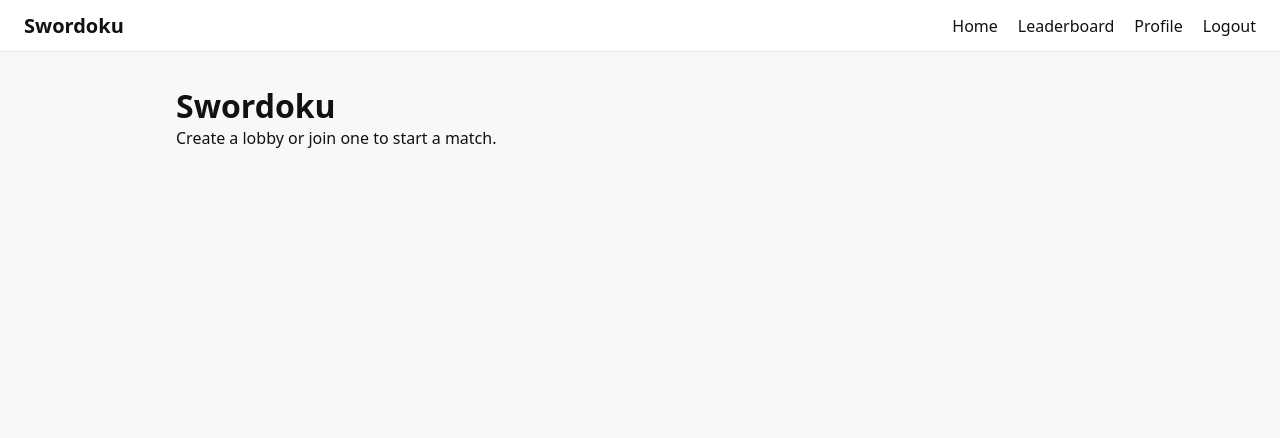
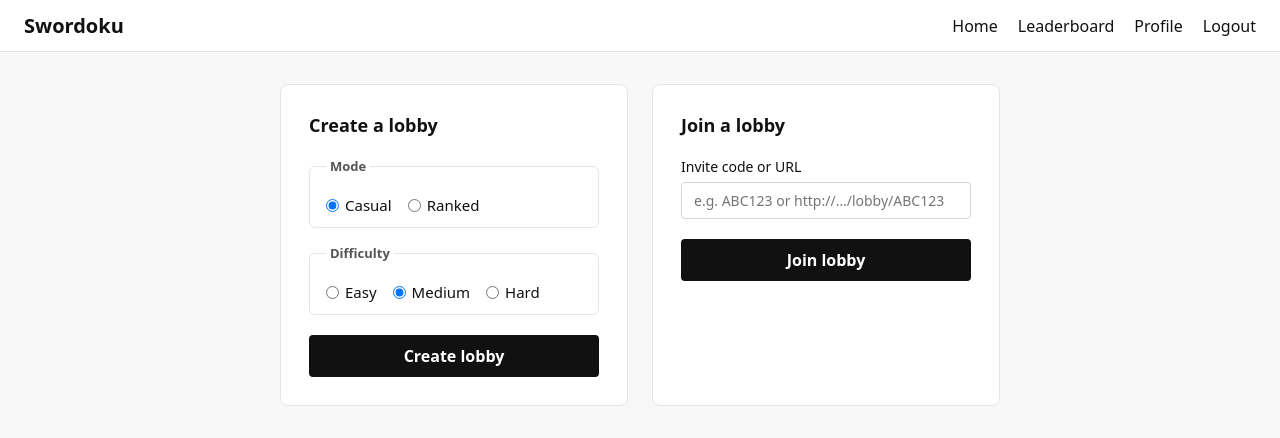
Before and after one commit to InfoTCube/Swordoku, a React (Vite) app in the folder frontend/: page / in a window 1280 px wide. Shown: the top 438 px of the page. Built offline with nearby package versions, Linux system fonts and the light colour scheme; sample sign-in values are in the browser's storage.

Commit message:
feat: implement home page

```diff
--- a/frontend/src/index.css
+++ b/frontend/src/index.css
@@ -139,3 +139,114 @@ a:hover { text-decoration: underline; }
   color: #111;
   font-weight: 600;
 }
+
+/* Home page */
+.home-container {
+  display: grid;
+  grid-template-columns: 1fr 1fr;
+  gap: 1.5rem;
+  max-width: 720px;
+  margin: 0 auto;
+}
+
+@media (max-width: 560px) {
+  .home-container { grid-template-columns: 1fr; }
+}
+
+.home-card {
+  background: #fff;
+  border: 1px solid #e5e5e5;
+  border-radius: 8px;
+  padding: 1.75rem;
+}
+
+.home-card-title {
+  font-size: 1.125rem;
+  font-weight: 700;
+  margin-bottom: 1.25rem;
+}
+
+.home-form {
+  display: flex;
+  flex-direction: column;
+  gap: 1rem;
+}
+
+.home-error {
+  background: #fff0f0;
+  border: 1px solid #fca5a5;
+  border-radius: 4px;
+  color: #b91c1c;
+  font-size: 0.875rem;
+  padding: 0.5rem 0.75rem;
+}
+
+.home-fieldset {
+  border: 1px solid #e5e5e5;
+  border-radius: 6px;
+  padding: 0.75rem 1rem;
+}
+
+.home-legend {
+  font-size: 0.8125rem;
+  font-weight: 600;
+  padding: 0 0.25rem;
+  color: #555;
+}
+
+.home-radio-group {
+  display: flex;
+  gap: 1rem;
+  margin-top: 0.5rem;
+}
+
+.home-radio-label {
+  display: flex;
+  align-items: center;
+  gap: 0.375rem;
+  font-size: 0.9375rem;
+  cursor: pointer;
+}
+
+.home-label {
+  display: flex;
+  flex-direction: column;
+  gap: 0.375rem;
+  font-size: 0.875rem;
+  font-weight: 500;
+}
+
+.home-input {
+  border: 1px solid #d1d5db;
+  border-radius: 4px;
+  font: inherit;
+  padding: 0.5rem 0.75rem;
+  outline: none;
+  transition: border-color 0.15s;
+}
+
+.home-input:focus {
+  border-color: #111;
+}
+
+.home-btn {
+  background: #111;
+  border: none;
+  border-radius: 4px;
+  color: #fff;
+  cursor: pointer;
+  font: inherit;
+  font-weight: 600;
+  padding: 0.625rem;
+  transition: opacity 0.15s;
+  margin-top: 0.25rem;
+}
+
+.home-btn:hover:not(:disabled) {
+  opacity: 0.85;
+}
+
+.home-btn:disabled {
+  cursor: not-allowed;
+  opacity: 0.5;
+}
--- a/frontend/src/pages/Home.tsx
+++ b/frontend/src/pages/Home.tsx
@@ -1,8 +1,126 @@
+import { useState } from 'react'
+import { useNavigate } from 'react-router-dom'
+import { api } from '../api'
+
+type Mode = 'casual' | 'ranked'
+type Difficulty = 'easy' | 'medium' | 'hard'
+
+interface LobbyOut {
+  code: string
+}
+
 export default function Home() {
+  const navigate = useNavigate()
+
+  const [mode, setMode] = useState<Mode>('casual')
+  const [difficulty, setDifficulty] = useState<Difficulty>('medium')
+  const [createLoading, setCreateLoading] = useState(false)
+  const [createError, setCreateError] = useState<string | null>(null)
+
+  const [joinCode, setJoinCode] = useState('')
+  const [joinError, setJoinError] = useState<string | null>(null)
+
+  async function handleCreate(e: React.FormEvent) {
+    e.preventDefault()
+    setCreateError(null)
+    setCreateLoading(true)
+    try {
+      const res = await api.post<LobbyOut>('/lobbies', { mode, difficulty })
+      navigate(`/lobby/${res.data.code}`)
+    } catch (err: unknown) {
+      const detail = (err as { response?: { data?: { detail?: string } } })?.response?.data?.detail
+      setCreateError(typeof detail === 'string' ? detail : 'Failed to create lobby.')
+    } finally {
+      setCreateLoading(false)
+    }
+  }
+
+  function handleJoin(e: React.FormEvent) {
+    e.preventDefault()
+    setJoinError(null)
+    const raw = joinCode.trim()
+    if (!raw) {
+      setJoinError('Enter an invite code or URL.')
+      return
+    }
+    // Accept either a bare code or a full URL ending in /lobby/<code>
+    const match = raw.match(/(?:\/lobby\/)?([A-Za-z0-9]+)$/)
+    const code = match ? match[1] : raw
+    navigate(`/lobby/${code}`)
+  }
+
   return (
-    <div>
-      <h1>Swordoku</h1>
-      <p>Create a lobby or join one to start a match.</p>
+    <div className="home-container">
+      <section className="home-card">
+        <h2 className="home-card-title">Create a lobby</h2>
+        <form className="home-form" onSubmit={handleCreate}>
+          {createError && <p className="home-error">{createError}</p>}
+
+          <fieldset className="home-fieldset">
+            <legend className="home-legend">Mode</legend>
+            <div className="home-radio-group">
+              {(['casual', 'ranked'] as Mode[]).map((m) => (
+                <label key={m} className="home-radio-label">
+                  <input
+                    type="radio"
+                    name="mode"
+                    value={m}
+                    checked={mode === m}
+                    onChange={() => setMode(m)}
+                    disabled={createLoading}
+                  />
+                  {m.charAt(0).toUpperCase() + m.slice(1)}
+                </label>
+              ))}
+            </div>
+          </fieldset>
+
+          <fieldset className="home-fieldset">
+            <legend className="home-legend">Difficulty</legend>
+            <div className="home-radio-group">
+              {(['easy', 'medium', 'hard'] as Difficulty[]).map((d) => (
+                <label key={d} className="home-radio-label">
+                  <input
+                    type="radio"
+                    name="difficulty"
+                    value={d}
+                    checked={difficulty === d}
+                    onChange={() => setDifficulty(d)}
+                    disabled={createLoading}
+                  />
+                  {d.charAt(0).toUpperCase() + d.slice(1)}
+                </label>
+              ))}
+            </div>
+          </fieldset>
+
+          <button className="home-btn" type="submit" disabled={createLoading}>
+            {createLoading ? 'Creating…' : 'Create lobby'}
+          </button>
+        </form>
+      </section>
+
+      <section className="home-card">
+        <h2 className="home-card-title">Join a lobby</h2>
+        <form className="home-form" onSubmit={handleJoin}>
+          {joinError && <p className="home-error">{joinError}</p>}
+
+          <label className="home-label">
+            Invite code or URL
+            <input
+              className="home-input"
+              type="text"
+              placeholder="e.g. ABC123 or http://…/lobby/ABC123"
+              value={joinCode}
+              onChange={(e) => setJoinCode(e.target.value)}
+            />
+          </label>
+
+          <button className="home-btn" type="submit">
+            Join lobby
+          </button>
+        </form>
+      </section>
     </div>
   )
 }
```
Also changed, not shown: 1 other file (tests, documents, lock files or other folders).
